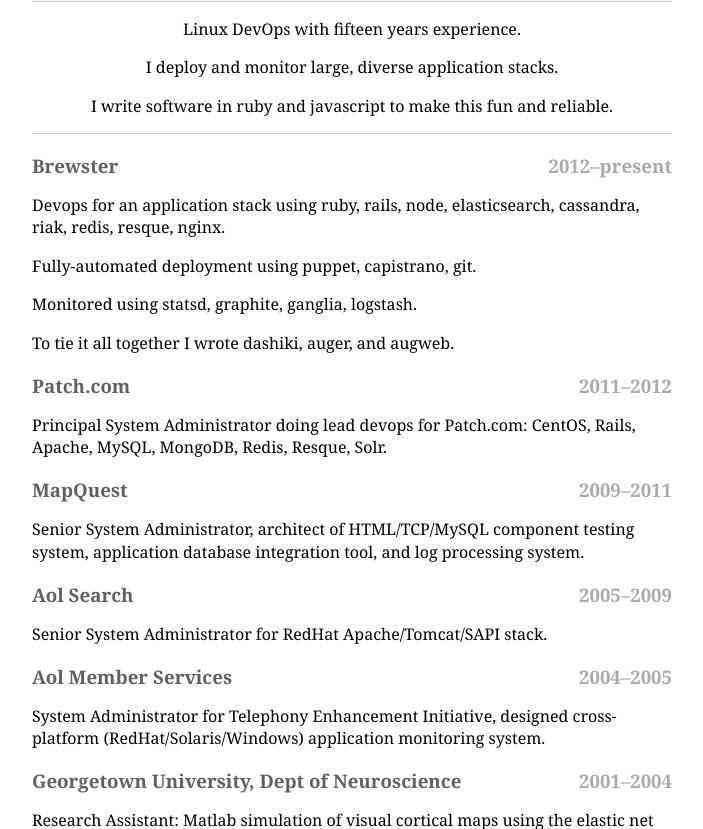
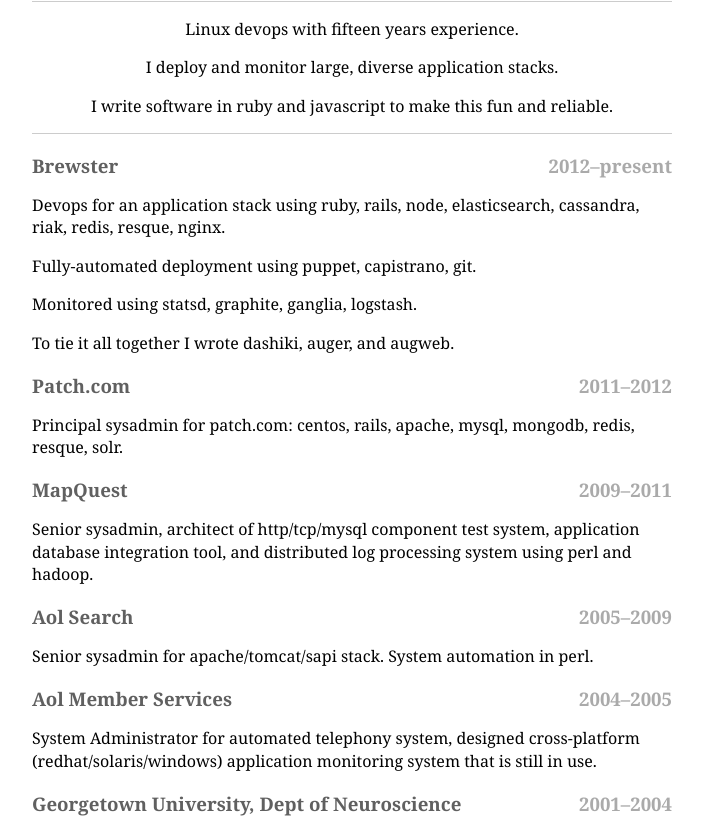
Before and after one commit to rlister/rlister.github.com, a plain HTML site: page resume.html in a window 1280 px wide. Shown: the part 98-927 px from the top of the page, without its empty margins (288-991 px from the left). Drawn offline with Linux system fonts and the light colour scheme.

Commit message:
increase brevity

```diff
--- a/resume.html
+++ b/resume.html
@@ -15,7 +15,7 @@
 
     <div class="summary">
 
-      <p>Linux DevOps with fifteen years experience.</p>
+      <p>Linux devops with fifteen years experience.</p>
 
       <p>I deploy and monitor large, diverse application stacks.</p>
 
@@ -54,9 +54,8 @@
     </h3>
 
     <p>
-      Principal System Administrator doing lead devops for
-      Patch.com: CentOS, Rails, Apache, MySQL, MongoDB, Redis,
-      Resque, Solr.
+      Principal sysadmin for patch.com: centos, rails, apache, mysql, mongodb, redis,
+      resque, solr.
     </p>
 
     <h3>
@@ -65,9 +64,10 @@
     </h3>
 
     <p>
-      Senior System Administrator, architect of HTML/TCP/MySQL
-      component testing system, application database integration
-      tool, and log processing system.
+      Senior sysadmin, architect of http/tcp/mysql
+      component test system, application database integration
+      tool, and distributed log processing system using perl and
+      hadoop.
     </p>
 
     <h3>
@@ -76,7 +76,8 @@
     </h3>
 
     <p>
-      Senior System Administrator for RedHat Apache/Tomcat/SAPI stack.
+      Senior sysadmin for apache/tomcat/sapi stack. System automation
+      in perl.
     </p>
 
     <h3>
@@ -85,9 +86,9 @@
     </h3>
 
     <p>
-      System Administrator for Telephony Enhancement Initiative,
-      designed cross-platform (RedHat/Solaris/Windows) application
-      monitoring system.
+      System Administrator for automated telephony system,
+      designed cross-platform (redhat/solaris/windows) application
+      monitoring system that is still in use.
     </p>
 
     <h3>
@@ -105,7 +106,7 @@
     </p>
 
     <p>
-      System Administrator: created Beowulf cluster for
+      System administrator: created Beowulf cluster for
       synthesis of cortical maps using genetic algorithms.
     </p>
 
```
